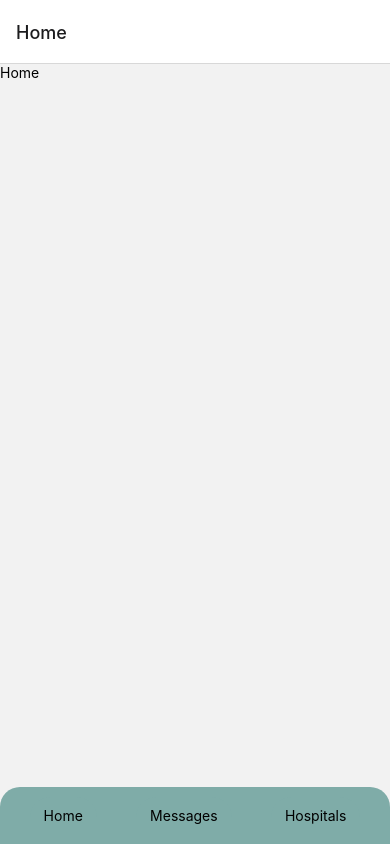
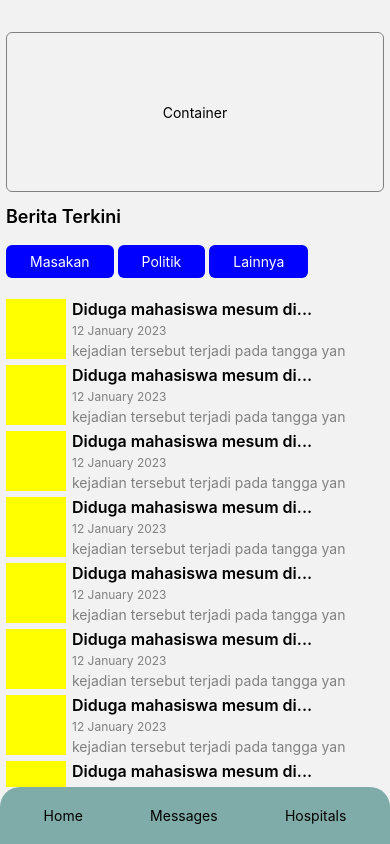
Before and after one commit to DikoMahendraa/news-app, a React Native app: screen /Home in a window 390 px wide. Built offline with nearby package versions, Linux system fonts and the light colour scheme.

Commit message:
feat: add contain for home screen

```diff
--- a/src/routers/index.tsx
+++ b/src/routers/index.tsx
@@ -13,9 +13,17 @@ const Stack = createStackNavigator();
 const MainScreen = () => {
   return (
     <Tab.Navigator tabBar={props => <BottomNavigator {...props} />}>
-      <Tab.Screen name="Home" component={Home} />
-      <Tab.Screen name="Messages" component={Playlist} />
-      <Tab.Screen name="Hospitals" component={Profile} />
+      <Tab.Screen options={{headerShown: false}} name="Home" component={Home} />
+      <Tab.Screen
+        options={{headerShown: false}}
+        name="Messages"
+        component={Playlist}
+      />
+      <Tab.Screen
+        options={{headerShown: false}}
+        name="Hospitals"
+        component={Profile}
+      />
     </Tab.Navigator>
   );
 };
--- a/src/views/Home.tsx
+++ b/src/views/Home.tsx
@@ -1,10 +1,115 @@
-import {View, Text} from 'react-native';
+/* eslint-disable react-native/no-inline-styles */
+import {View, Text, ScrollView} from 'react-native';
 import React from 'react';
+import {TouchableOpacity} from 'react-native-gesture-handler';
 
 export default function Home() {
   return (
-    <View>
-      <Text>Home</Text>
-    </View>
+    <ScrollView>
+      <View style={{flex: 1, marginTop: 26, padding: 6, overflow: 'hidden'}}>
+        <View
+          style={{
+            height: 160,
+            borderWidth: 1,
+            borderColor: 'gray',
+            borderRadius: 6,
+            flexDirection: 'row',
+            justifyContent: 'center',
+            alignItems: 'center',
+          }}>
+          <Text>Container</Text>
+        </View>
+
+        <Text
+          style={{
+            marginVertical: 14,
+            fontSize: 18,
+            fontWeight: '600',
+            textTransform: 'capitalize',
+          }}>
+          Berita Terkini
+        </Text>
+
+        <View
+          style={{
+            height: 40,
+            borderRadius: 6,
+            flexDirection: 'row',
+            alignItems: 'center',
+          }}>
+          <TouchableOpacity
+            style={{
+              backgroundColor: 'blue',
+              paddingHorizontal: 24,
+              paddingVertical: 8,
+              borderRadius: 6,
+              marginRight: 4,
+            }}>
+            <Text style={{color: 'white'}}>Masakan</Text>
+          </TouchableOpacity>
+          <TouchableOpacity
+            style={{
+              backgroundColor: 'blue',
+              paddingHorizontal: 24,
+              paddingVertical: 8,
+              borderRadius: 6,
+              marginRight: 4,
+            }}>
+            <Text style={{color: 'white'}}>Politik</Text>
+          </TouchableOpacity>
+          <TouchableOpacity
+            style={{
+              backgroundColor: 'blue',
+              paddingHorizontal: 24,
+              paddingVertical: 8,
+              borderRadius: 6,
+              marginRight: 4,
+            }}>
+            <Text style={{color: 'white'}}>Lainnya</Text>
+          </TouchableOpacity>
+        </View>
+
+        <View style={{marginTop: 12}}>
+          {Array.from({length: 10}).map(key => (
+            <TouchableOpacity
+              style={{flexDirection: 'row', marginTop: 6}}
+              key={key}>
+              <View
+                style={{height: 60, width: 60, backgroundColor: 'yellow'}}
+              />
+              <View style={{marginLeft: 6}}>
+                <Text
+                  style={{
+                    fontWeight: '600',
+                    fontSize: 16,
+                    flexWrap: 'wrap',
+                    width: '90%',
+                  }}>
+                  Diduga mahasiswa mesum di...{' '}
+                </Text>
+                <Text
+                  style={{
+                    fontWeight: '400',
+                    fontSize: 12,
+                    color: 'gray',
+                    marginTop: 4,
+                  }}>
+                  12 January 2023
+                </Text>
+                <Text
+                  style={{
+                    fontWeight: '400',
+                    fontSize: 14,
+                    color: 'gray',
+                    marginTop: 4,
+                  }}>
+                  kejadian tersebut terjadi pada tangga yan
+                </Text>
+              </View>
+            </TouchableOpacity>
+          ))}
+        </View>
+      </View>
+    </ScrollView>
   );
 }
```
